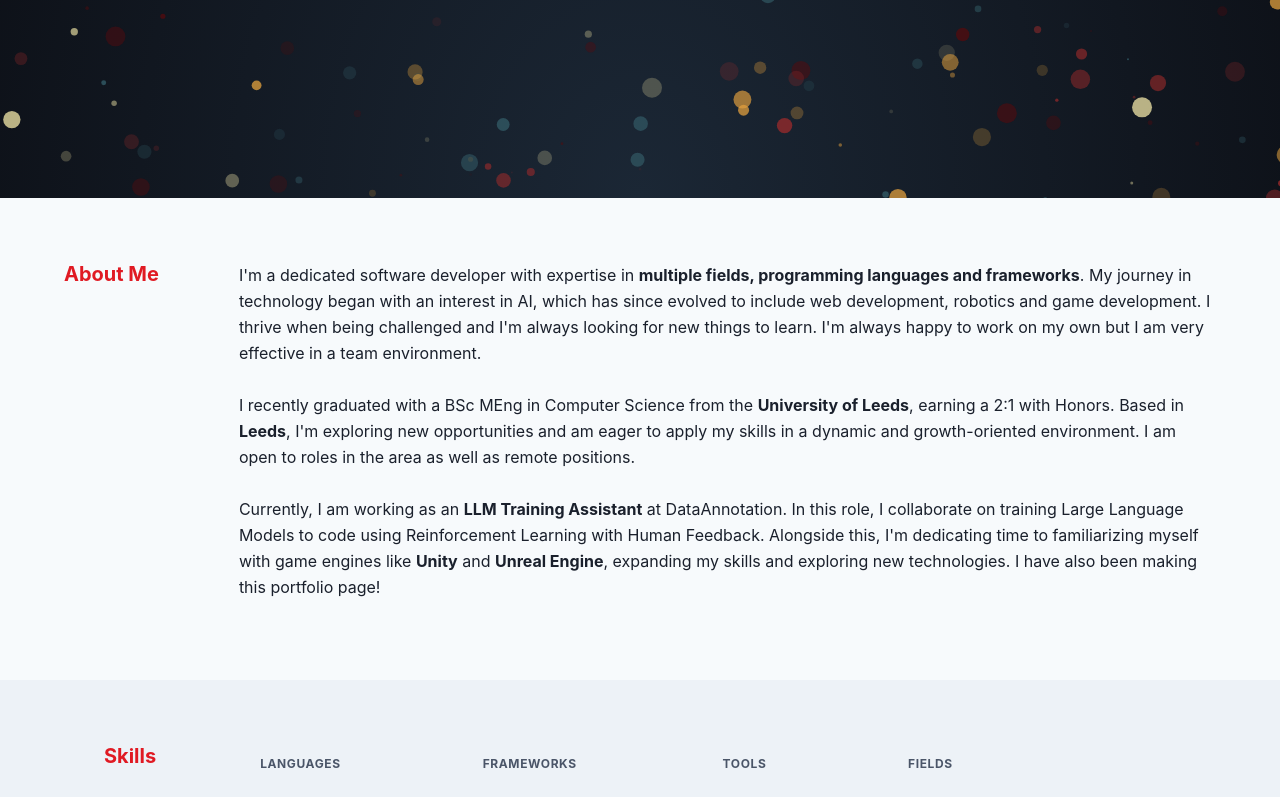
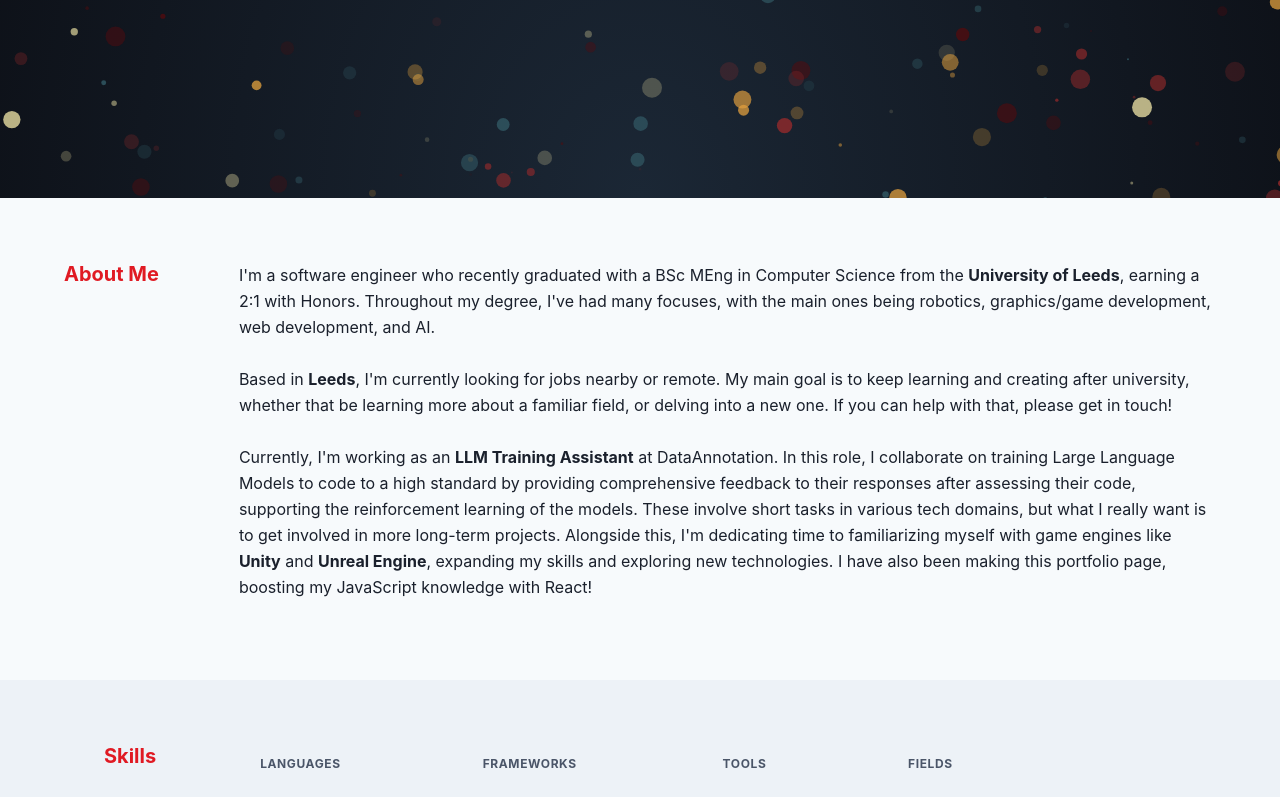
Before and after one commit to ajrobins/Portfolio-app, a React (Create React App) app: page / in a window 1280 px wide. Shown: the part 602-1399 px from the top of the page. Built offline with nearby package versions, Linux system fonts and the light colour scheme.

Commit message:
Updated About section

```diff
--- a/src/components/About.js
+++ b/src/components/About.js
@@ -83,14 +83,15 @@ function About() {
         >
           <Text fontSize="md" lineHeight="tall" mb={4}>
 
-            I'm a dedicated software developer with expertise in <strong>multiple fields, programming languages and frameworks</strong>. My journey in technology began with an interest in AI, which has since evolved to include web development, robotics and game development. I thrive when being challenged and I'm always looking for new things to learn. I'm always happy to work on my own but I am very effective in a team environment.
-            <br /><br />
+          I'm a software engineer who recently graduated with a BSc MEng in Computer Science from the <strong>University of Leeds</strong>, earning a 2:1 with Honors. Throughout my degree, I've had many focuses, with the main ones being robotics, graphics/game development, web development, and AI.
 
-            I recently graduated with a BSc MEng in Computer Science from the <strong>University of Leeds</strong>, earning a 2:1 with Honors. Based in <strong>Leeds</strong>, I'm exploring new opportunities and am eager to apply my skills in a dynamic and growth-oriented environment. I am open to roles in the area as well as remote positions.
+<br /><br />
 
-            <br /><br />
+Based in <strong>Leeds</strong>, I'm currently looking for jobs nearby or remote. My main goal is to keep learning and creating after university, whether that be learning more about a familiar field, or delving into a new one. If you can help with that, please get in touch!
 
-            Currently, I am working as an <strong>LLM Training Assistant</strong> at DataAnnotation. In this role, I collaborate on training Large Language Models to code using Reinforcement Learning with Human Feedback. Alongside this, I'm dedicating time to familiarizing myself with game engines like <strong>Unity</strong> and <strong>Unreal Engine</strong>, expanding my skills and exploring new technologies. I have also been making this portfolio page!
+<br /><br />
+
+            Currently, I'm working as an <strong>LLM Training Assistant</strong> at DataAnnotation. In this role, I collaborate on training Large Language Models to code to a high standard by providing comprehensive feedback to their responses after assessing their code, supporting the reinforcement learning of the models. These involve short tasks in various tech domains, but what I really want is to get involved in more long-term projects. Alongside this, I'm dedicating time to familiarizing myself with game engines like <strong>Unity</strong> and <strong>Unreal Engine</strong>, expanding my skills and exploring new technologies. I have also been making this portfolio page, boosting my JavaScript knowledge with React!
           </Text>
         </MotionBox>
       </Box>
```
